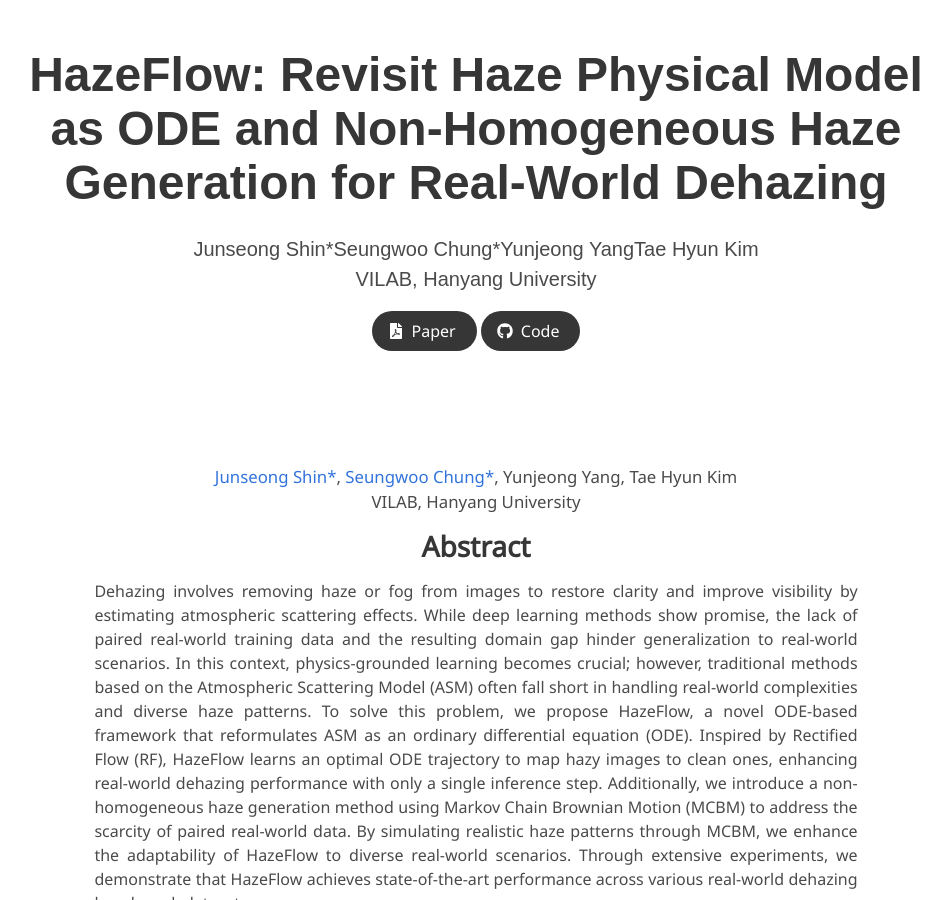
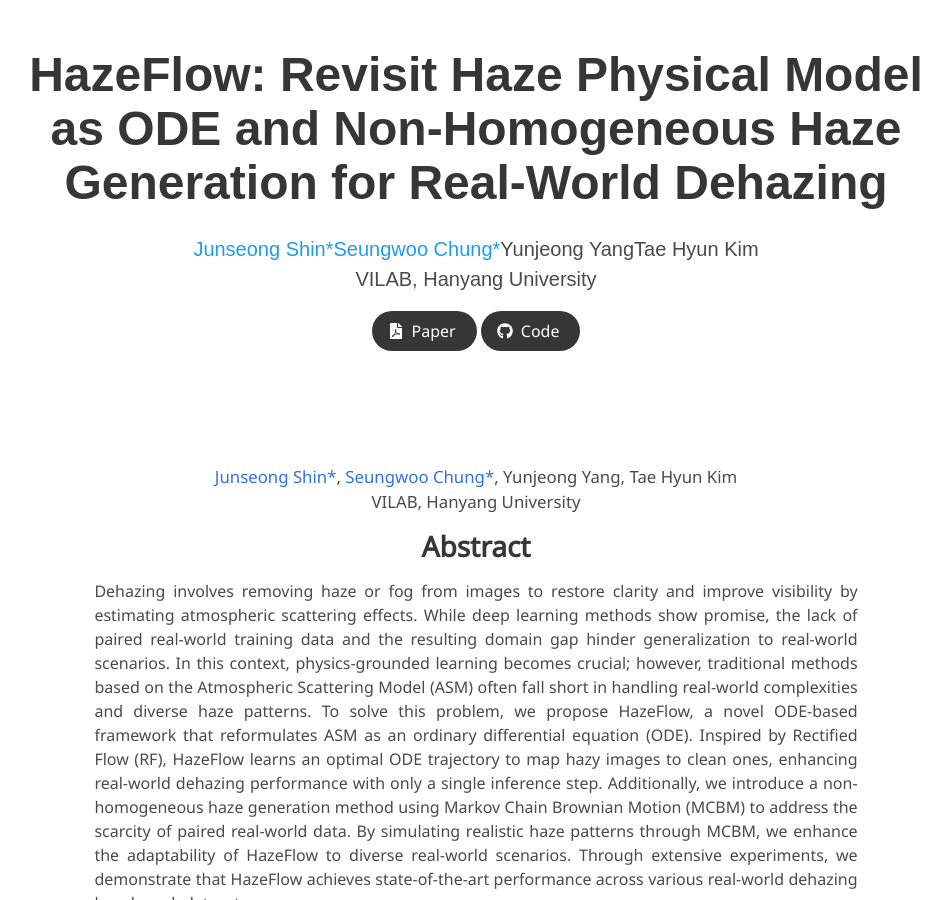
Before and after one commit to junsung6140/hazeflow, a Jekyll site: the page built from index.md, in a window 1280 px wide and 900 px high. Shown: the whole window, without its empty margins (164-1115 px from the left). Built offline with Jekyll 4.4.1, drawn with Linux system fonts in a browser that asks for light colours; some web fonts are replaced; part of the change alters nothing that is shown.

Commit message:
fix link4

```diff
--- a/index.md
+++ b/index.md
@@ -3,8 +3,12 @@ layout: project_page
 permalink: /
 
 title: "HazeFlow: Revisit Haze Physical Model as ODE and Non-Homogeneous Haze Generation for Real-World Dehazing"
-authors:
-    [Junseong Shin*, Seungwoo Chung*, Yunjeong Yang, Tae Hyun Kim]
+authors: [
+  "<a href='https://junsung6140.github.io/'>Junseong Shin*</a>",
+  "<a href='https://cloor.github.io/'>Seungwoo Chung*</a>",
+  "Yunjeong Yang",
+  "Tae Hyun Kim"
+]
 affiliations:
     VILAB, Hanyang University
 arxiv: https://arxiv.org/abs/2509.18190
```
